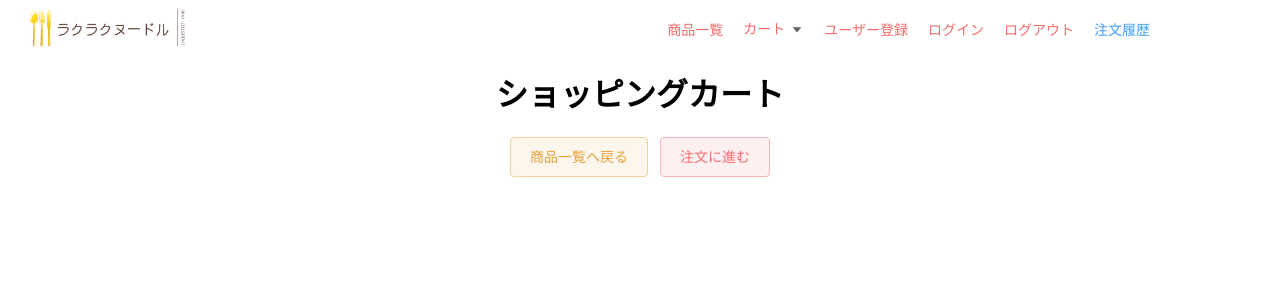
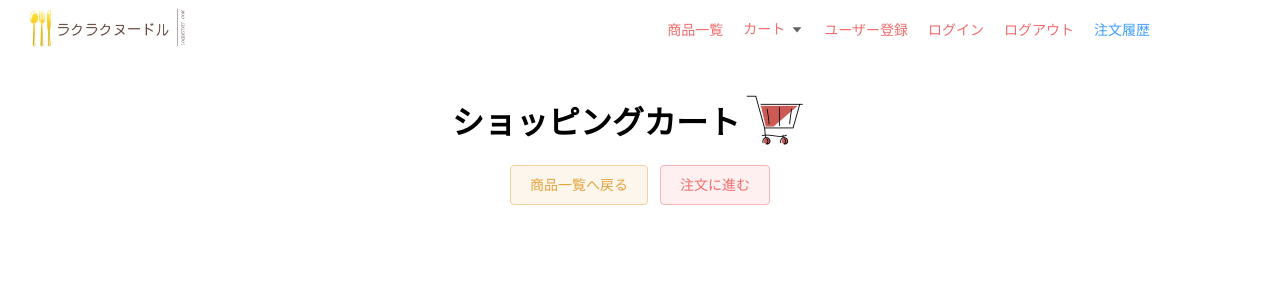
Before and after one commit to Mmy26/vue3-ecsite, a Vue app: page /cartlist in a window 1280 px wide. Shown: the top 300 px of the page. Built offline with nearby package versions, Linux system fonts and the light colour scheme.

Commit message:
ショッピングカートに画像を追加

```diff
--- a/src/components/OrderItemFormList.vue
+++ b/src/components/OrderItemFormList.vue
@@ -41,9 +41,9 @@ onMounted(() => {
   }
 });
 /**
- * 合計金額が8000円以下の場合は送料を表示する.
+ * 合計金額が3000円以下の場合は送料を表示する.
  */
-const num = ref(8000);
+const num = ref(3000);
 const message1 = ref("");
 const message2 = ref("");
 const message3 = ref("");
--- a/src/views/CartList.vue
+++ b/src/views/CartList.vue
@@ -1,6 +1,9 @@
 <template>
   <div>
-    <h1>ショッピングカート</h1>
+    <h1>
+      ショッピングカート <img class="cart" src="/img_noodle/shoppingCart.png" />
+    </h1>
+
     <OrderItemFormList></OrderItemFormList>
     <div class="btn">
       <el-button
@@ -61,4 +64,10 @@ h1 {
 .btn {
   text-align: center;
 }
+.cart {
+  height: 100px;
+  width: 100px;
+  margin-bottom: -35px;
+  margin-left: -20px;
+}
 </style>
```
Also changed, not shown: public/img_noodle/shoppingCart.png (added).
